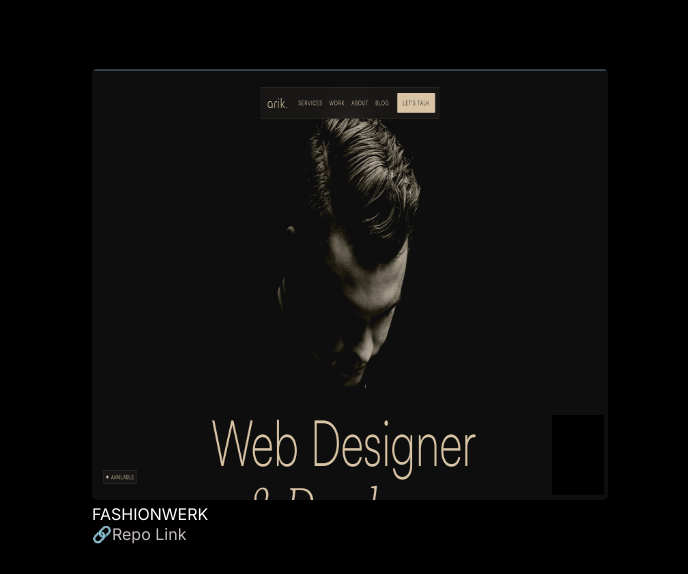
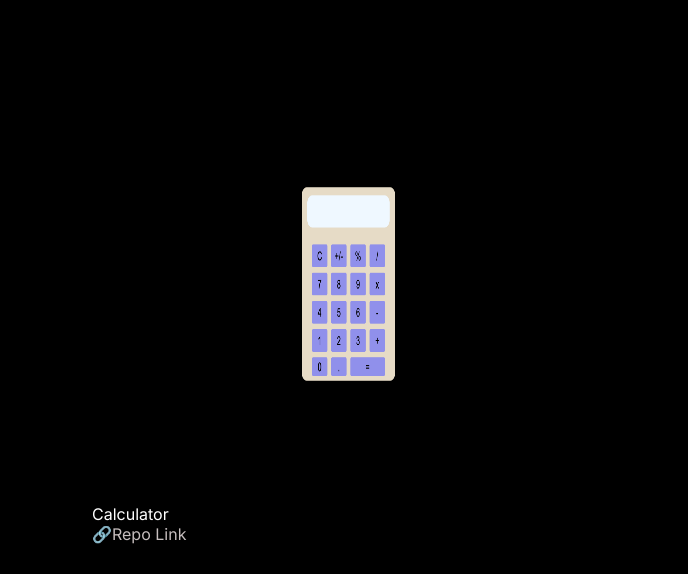
Before and after one commit to rajatrsrivastav/Portfolio, a plain HTML site: page index.html in a window 1280 px wide. Shown: the part 1439-2013 px from the top of the page, 592-1280 px from the left. Drawn offline with Linux system fonts and the light colour scheme.

Commit message:
updated project catalog

```diff
--- a/index.html
+++ b/index.html
@@ -145,9 +145,9 @@
                 <a href="">🔗Repo Link</a>
             </div>
             <div class="details">
-              <a href=""><img src="./assets/Screenshot 2025-04-16 at 10.43.35 PM.png" alt=""></a>
-              <p>FASHIONWERK</p>
-                <a href="">🔗Repo Link</a>
+              <a href="https://calculator-app-theta-sage.vercel.app/"><img src="./assets/Screenshot 2025-04-22 at 4.21.34 PM.png" alt=""></a>
+              <p>Calculator</p>
+                <a href="https://github.com/rajatrsrivastav/Calculator-App">🔗Repo Link</a>
             </div>
             <p class="more">For more Such Projects <a href="https://github.com/rajatrsrivastav?tab=repositories">Click Here</a></p>
         </div>
```
Also changed, not shown: assets/Screenshot 2025-04-22 at 4.21.34 PM.png (added), 1 other file.
